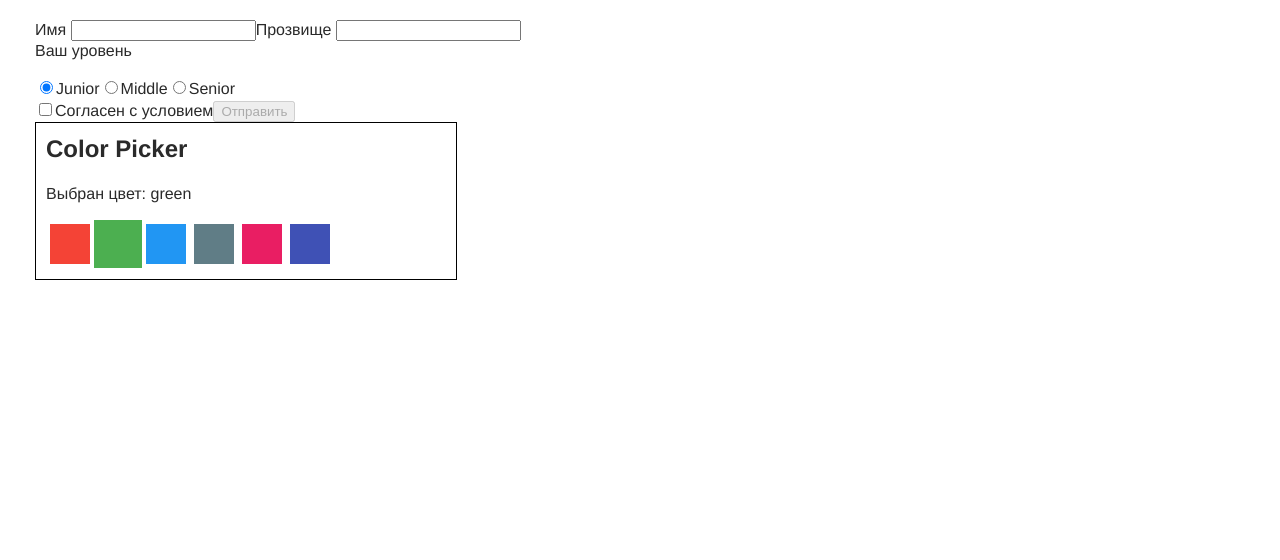
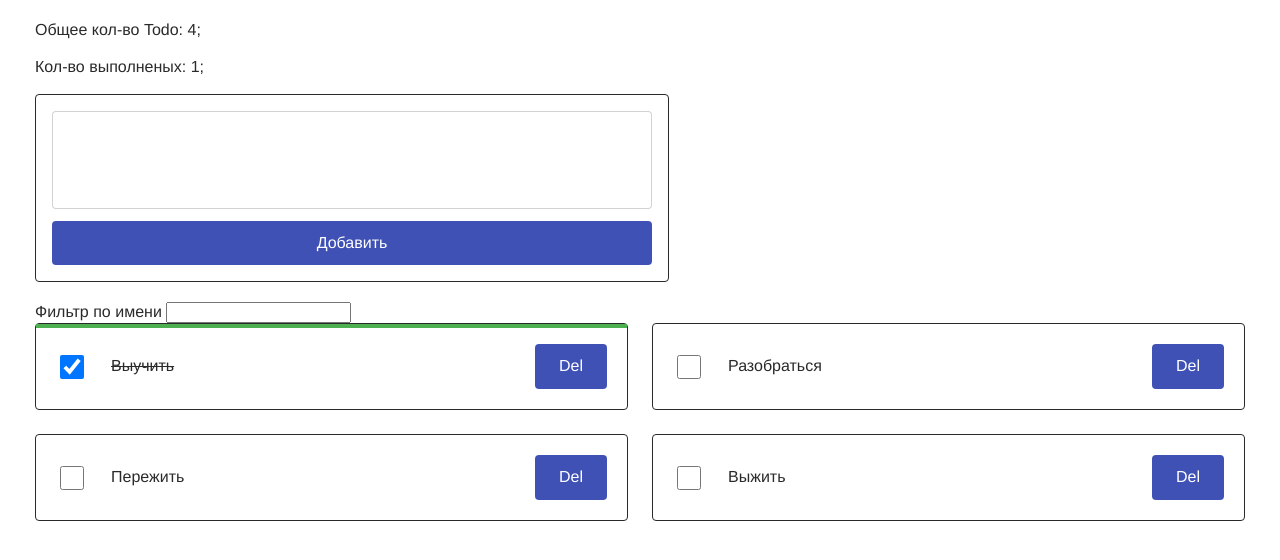
Before and after one commit to baschenko/goit_react_lessons, a React (Create React App) app: page / in a window 1280 px wide. Shown: the top 560 px of the page. Built offline with nearby package versions, Linux system fonts and the light colour scheme.

Commit message:
add todoEditor Filter

```diff
--- a/package.json
+++ b/package.json
@@ -12,6 +12,7 @@
     "@testing-library/user-event": "^13.5.0",
     "classnames": "^2.5.1",
     "date-fns": "^3.3.1",
+    "node-sass": "^7.0.3",
     "prop-types": "^15.8.1",
     "react": "^18.2.0",
     "react-dom": "^18.2.0",
--- a/src/components/App/App.jsx
+++ b/src/components/App/App.jsx
@@ -1,38 +1,105 @@
-import ColorPicker from 'components/ColorPicker';
+// import ColorPicker from 'components/ColorPicker';
 // import Counter from 'components/Counter';
 // import Dropdown from 'components/Dropdown';
-// import TodoList from 'components/TodoList';
+import TodoList from 'components/TodoList';
 import React, { Component } from 'react';
 import initialTodos from '../../todos.json';
 import Container from 'components/Container';
-import Form from 'components/Form';
+import TodoEditor from 'components/TodoEditor';
+import shortid from 'shortid';
+import Filter from 'components/Filter';
+// import Form from 'components/Form';
 
-const colorPickerOption = [
-  { label: 'red', color: '#F44336' },
-  { label: 'green', color: '#4CAF50' },
-  { label: 'blue', color: '#2196F3' },
-  { label: 'grey', color: '#607D86' },
-  { label: 'pink', color: '#E91E63' },
-  { label: 'indigo', color: '#3F51B5' },
+// const colorPickerOption = [
+//   { label: 'red', color: '#F44336' },
+//   { label: 'green', color: '#4CAF50' },
+//   { label: 'blue', color: '#2196F3' },
+//   { label: 'grey', color: '#607D86' },
+//   { label: 'pink', color: '#E91E63' },
+//   { label: 'indigo', color: '#3F51B5' },
 
-];
+// ];
 
 class App extends Component {
   state = {
     todos: initialTodos,
-
+    filter: '',
   };
 
-  deleteTodo = (todoId) => {
+  addTodo = text => {
+    console.log(text);
+
+    const todo = {
+      id: shortid.generate(),
+      text,
+      completed: false,
+    };
+    this.setState(({ todos }) =>({
+      todos: [todo, ...todos]
+    }));
+  };
+
+  deleteTodo = todoId => {
     this.setState(prevState => ({
-      todos: prevState.todos.filter(todo => todo.id !== todoId),
+      todos: prevState.todos.filter(
+        todo => todo.id !== todoId,
+      ),
+    }));
+  };
+
+  toggleCompleted = todoId => {
+    console.log(todoId);
+
+    // this.setState(prevState => ({
+    //   todos: prevState.todos.map(todo => {
+    //     if (todo.id === todoId) {
+    //       console.log('Нашли то туду который  нужно!');
+    //       return {
+    //         ...todo, completed: !todo.completed,
+    //       };
+    //     }
+    //     return todo;
+    //   })
+    // }));
+
+    this.setState(({ todos }) => ({
+      todos: todos.map(todo =>
+        todo.id === todoId
+          ? { ...todo, completed: !todo.completed }
+          : todo,
+      ),
     }));
   };
 
   formSubmitHandler = data => {
-    console.log(data)
+    console.log(data);
+  };
+
+  changeFilte = e => {
+    this.setState({filter: e.currentTarget.value});
+  };
+
+
+  getVisibleTodos = () => {
+   const { filter, todos } = this.state;
+
+    const normalizedFilter =  filter.toLowerCase();
+
+    return todos.filter(todo =>
+      todo.text.toLowerCase().includes(normalizedFilter),
+    );
+  };
+
+
+  calculateCompletedTodos = () => {
+    const { todos } = this.state;
+    return (
+      todos.reduce(
+      (acc, todo) => (todo.completed ? acc + 1 : acc),
+      0,
+    )
+    );
   }
-
 
   // handleNameChange = event => {
   //   this.setState({ name: event.currentTarget.value });
@@ -43,12 +110,16 @@ class App extends Component {
   // }
 
   render() {
-    // const { todos } = this.state;
+    const { todos, filter } = this.state;
+    const totalTodoCount = todos.length;
+    const coplitedTodosCount = this.calculateCompletedTodos();
+    const visibleTodos = this.getVisibleTodos();
 
-    // const coplitedTodosCount = todos.reduce((acc, todo) => (todo.complited ? acc+1: acc), 0);
+
+
     return (
       <Container>
-        <Form onSubmit={ this.formSubmitHandler} />
+        {/* <Form onSubmit={ this.formSubmitHandler} /> */}
         {/* <form onSubmit={this.handleSbmit}>
           <label htmlFor="">
           Имя <input type="text" name='name' value={ this.state.name} onChange={this.handleChange}/>
@@ -58,28 +129,29 @@ class App extends Component {
           </label>
           <button type="submit">Отправить</button>
         </form> */}
-      <ColorPicker options={colorPickerOption} />
-        </Container>
+        {/* <ColorPicker options={colorPickerOption} /> */}
+        <div>
+          <p>Общее кол-во Todo: {totalTodoCount};</p>
+          <p>Кол-во выполненых: {coplitedTodosCount};</p>
+        </div>
+        <TodoEditor onSubmit={this.addTodo} />
+        <Filter
+          value={filter}
+          onChange={this.changeFilte}
+        />
+        <TodoList
+          todos={visibleTodos}
+          onDeleteTodo={this.deleteTodo}
+          onToggleCompleted={this.toggleCompleted}
+        />
+      </Container>
       // <>
       //   <h1>Состояние компонента</h1>
       //   <Counter />
       //   <Dropdown/>
-      //    <div>
-      //      <p>
-      //        Общее кол-во Todo: {todos.length};
-      //      </p>
-      //      <p>
-      //        Кол-во выполненых: {coplitedTodosCount};
-      //      </p>
-      //    </div>
-      //    <TodoList
-      //      todos={todos}
-      //      onDeleteTodo={this.deleteTodo}
-      //    />
       //  </>
     );
   }
 }
 
-
 export default App;
--- /dev/null
+++ b/src/components/Filter.jsx
@@ -0,0 +1,12 @@
+
+
+const Filter =({value, onChange}) => {
+return (
+  <label>
+    Фильтр по имени{' '}
+    <input type="text" value={value} onChange={onChange} />
+  </label>
+);
+}
+
+export default Filter;
--- /dev/null
+++ b/src/components/TodoEditor/TodoEditor.jsx
@@ -0,0 +1,42 @@
+import { Component } from "react";
+import './TodoEditor.scss';
+
+class TodoEditor extends Component {
+    state = {
+        message:'',
+    }
+
+
+    handleChange = e => {
+        this.setState({ message: e.currentTarget.value });
+    };
+
+    handleSubmit = e => {
+        e.preventDefault();
+
+        console.log(this.state);
+
+        this.props.onSubmit(this.state.message);
+        this.setState({ message: '' });
+    };
+
+    render() {
+        return (
+          <form className="TodoEditor" onSubmit={this.handleSubmit}>
+            <textarea
+              className="TodoEditor__textarea"
+              value={this.state.message}
+              onChange={this.handleChange}
+            ></textarea>
+            <button
+              type="submit"
+              className="TodoEditor__button"
+            >
+              Добавить
+            </button>
+          </form>
+        );
+    }
+}
+
+export default TodoEditor;
--- /dev/null
+++ b/src/components/TodoEditor/TodoEditor.scss
@@ -0,0 +1,48 @@
+@import 'styles/shared.scss';
+
+.TodoEditor {
+  width: 600px;
+  display: flex;
+  flex-direction: column;
+  padding: 16px;
+  border: 1px solid $black;
+  border-radius: 4px;
+  margin-bottom: 20px;
+}
+
+.TodoEditor__textarea {
+  $line-height: 16px;
+
+  height: $line-height * 3 + 24px;
+  padding: 12px 16px;
+  border: 1px solid rgba(33, 33, 33, 0.2);
+  border-radius: 4px;
+
+  font: inherit;
+  line-height: $line-height;
+  letter-spacing: 0.01em;
+
+  resize: none;
+  margin-bottom: 12px;
+}
+
+.TodoEditor__button {
+  @extend %button;
+
+  width: 100%;
+  margin-left: auto;
+  border-radius: 4px;
+  padding: 12px 24px;
+  background-color: $indigo;
+  color: $white;
+  font-weight: 500;
+
+  &:hover,
+  &:focus {
+    background-color: $indigo-accent;
+  }
+
+  &:active {
+    box-shadow: 0px 4px 4px rgba(0, 0, 0, 0.15);
+  }
+}
--- /dev/null
+++ b/src/components/TodoEditor/index.js
@@ -0,0 +1 @@
+export { default } from './TodoEditor';
--- a/src/components/TodoList/TodoList.jsx
+++ b/src/components/TodoList/TodoList.jsx
@@ -1,17 +1,26 @@
 import React from 'react';
-import './TodoList.css';
+import './TodoList.scss';
+import classNames from 'classnames';
 
-const TodoList = ({ todos, onDeleteTodo }) => (
+const TodoList = ({
+  todos,
+  onDeleteTodo,
+  onToggleCompleted,
+}) => (
   <ul className="TodoList">
-    {todos.map(({ id, text }) => (
-      <li
-        key={id}
-        className="TodoList__item"
-      >
-        <p className="TodoList__text">
-          {text}
-        </p>
-        <button onClick={()=> onDeleteTodo(id)}>Del</button>
+    {todos.map(({ id, text, completed }) => (
+      <li key={id} className={classNames('TodoList__item', {'TodoList__item--completed': completed,})}>
+        <input type='checkbox'
+          className='TodoList__checkbox'
+          checked={completed}
+          onChange={()=> onToggleCompleted(id)}
+        />
+        <p className="TodoList__text">{text}</p>
+        <button type='button'
+          className='TodoList__btn'
+          onClick={() => onDeleteTodo(id)}>
+          Del
+        </button>
       </li>
     ))}
   </ul>
--- a/src/todos.json
+++ b/src/todos.json
@@ -2,21 +2,21 @@
   {
     "id": "id-1",
     "text": "Выучить",
-    "complited": true
+    "completed": true
   },
   {
     "id": "id-2",
     "text": "Разобраться",
-    "complited": false
+    "completed": false
   },
   {
     "id": "id-3",
     "text": "Пережить",
-    "complited": false
+    "completed": false
   },
   {
     "id": "id-4",
     "text": "Выжить",
-    "complited": false
+    "completed": false
   }
 ]
```
Also changed, not shown: 1 other file (tests, documents, lock files or other folders).
